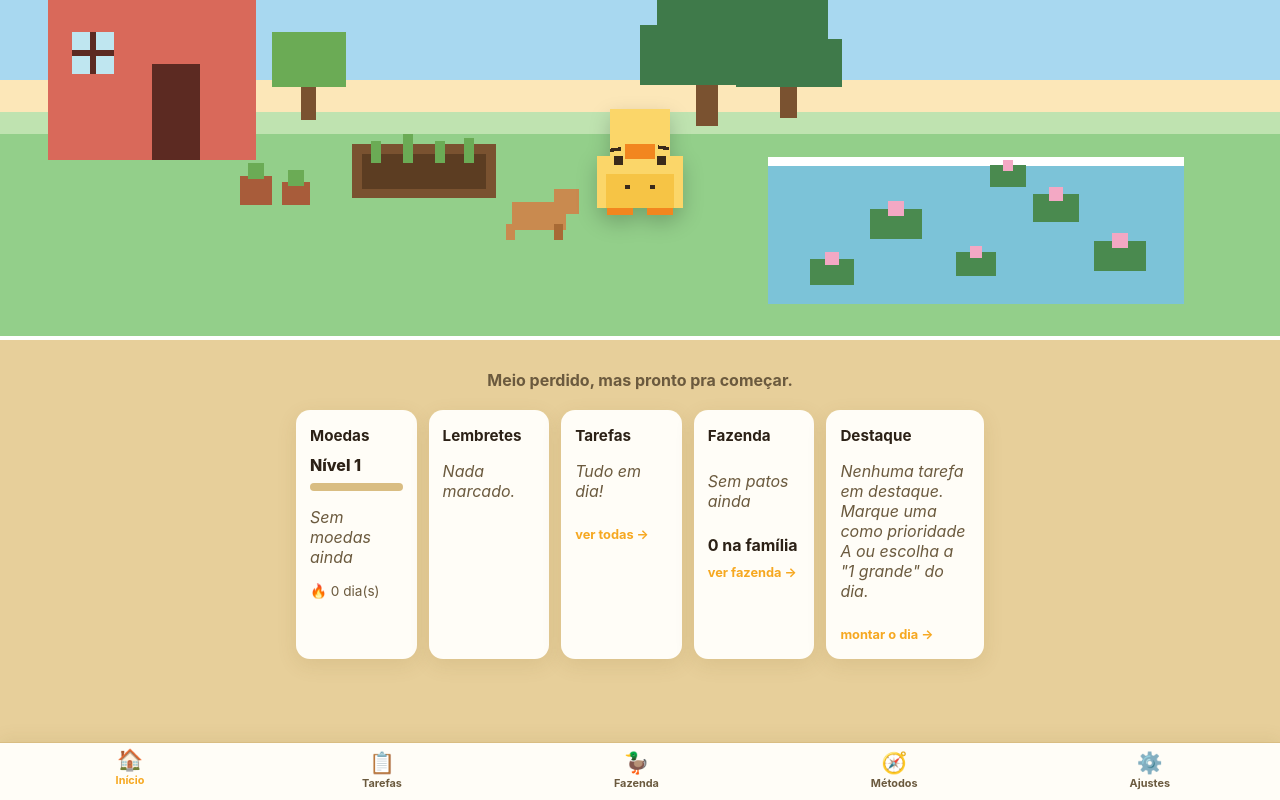
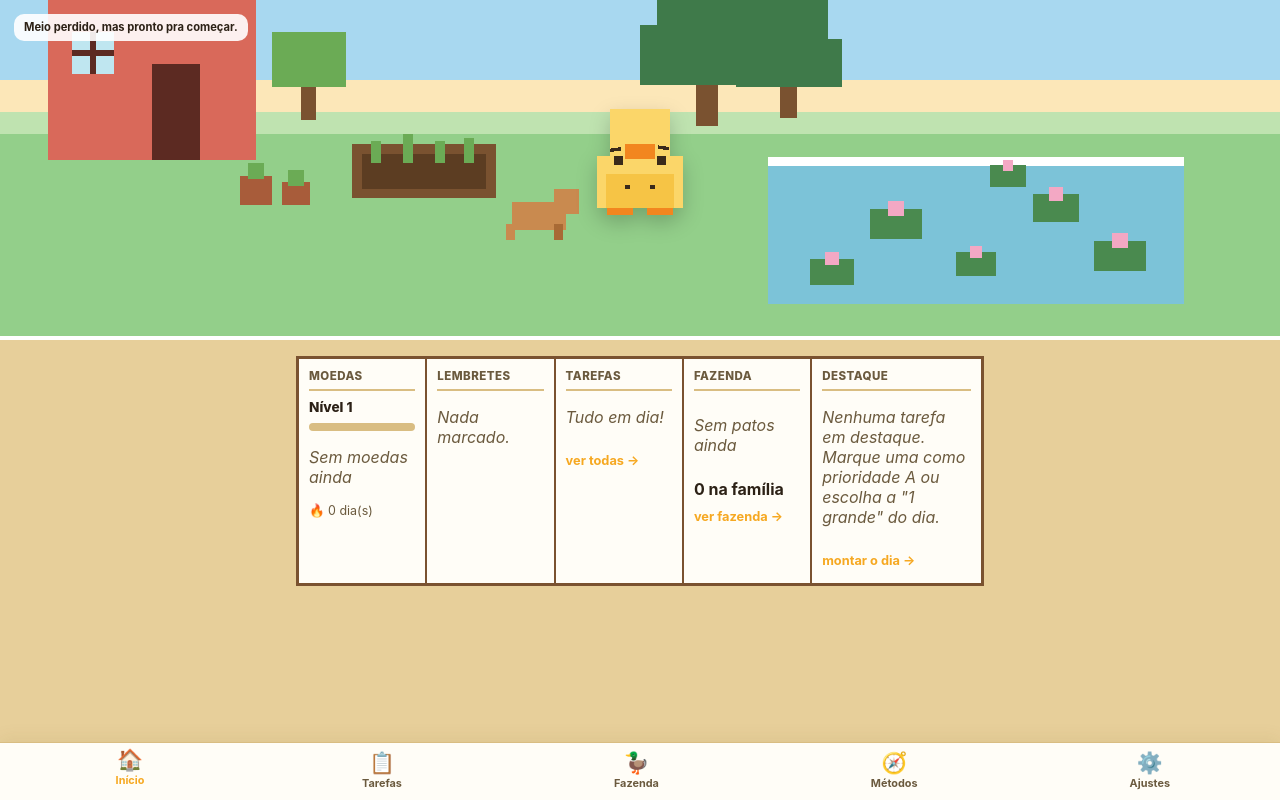
Before and after one commit to ro2342/psyduck, a website: page www/index.html in a window 1280 px wide. Drawn offline with Linux system fonts and the light colour scheme.

Commit message:
v0.1.4: cena persistente em toda tela + dashboard flat + mobile empilhado
Três feedbacks seguidos do usuário logo após a v0.1.3:

1. Dashboard ainda tinha sombra + borda arredondada + gap entre
   colunas (cara de card de IA). Virou frame de madeira único com
   divisórias finas, sem sombra, sem raio de canto.
2. O pato só aparecia no Início/Fazenda, sumia em Tarefas/Kanban/etc.
   render() agora sempre desenha a cena (renderTopScene), em toda
   rota — só a Fazenda troca pela versão grande com os patos
   espalhados no lago, sem duplicar.
3. O layout de 5 colunas com scroll horizontal virava um carrossel
   ruim no celular (referência era captura de desktop). Mobile agora
   empilha na vertical por padrão; só telas >=720px ficam lado a lado.

```diff
--- a/package.json
+++ b/package.json
@@ -1,6 +1,6 @@
 {
   "name": "psyduck",
-  "version": "0.1.3",
+  "version": "0.1.4",
   "description": "Gerenciador de tarefas para TDAH, autismo e afantasia — PWA sem build.",
   "private": true,
   "scripts": {
--- a/www/css/style.css
+++ b/www/css/style.css
@@ -237,11 +237,18 @@ textarea { min-height: 60px; resize: vertical; }
 }
 .mascot-wrap { max-width: 220px; width: 42%; animation: bob 3.5s ease-in-out infinite; filter: drop-shadow(0 8px 10px rgba(0,0,0,0.2)); }
 .mascot-svg { width: 100%; height: auto; }
-.mascot-caption {
-  text-align: center;
-  color: var(--text-soft);
+.scene-mood-badge {
+  position: absolute;
+  top: 14px;
+  left: 14px;
+  max-width: 55%;
+  background: rgba(255,255,255,0.9);
+  color: #2c2116;
   font-weight: 700;
-  margin: 14px 0 16px;
+  font-size: 0.7rem;
+  line-height: 1.3;
+  padding: 6px 10px;
+  border-radius: 10px;
 }
 .scene-duck-count {
   position: absolute;
@@ -254,7 +261,6 @@ textarea { min-height: 60px; resize: vertical; }
   padding: 6px 12px;
   border-radius: 14px;
   text-decoration: none;
-  box-shadow: var(--shadow);
 }
 
 .farm-bg, .duck-icon, .mascot-svg { shape-rendering: crispEdges; }
@@ -343,27 +349,41 @@ textarea { min-height: 60px; resize: vertical; }
    Moedas/Lembretes/Tarefas/Fazenda/Destaque, rolável na horizontal em
    telas estreitas (celular) e lado a lado em telas largas. */
 
+/* Um painel de madeira só (sem margem, sem sombra, sem borda
+   arredondada) — as colunas são divisórias finas dentro do MESMO
+   frame, não cards separados flutuando.
+
+   Mobile de verdade, não "desktop espremido": no celular vira uma
+   pilha vertical (cada seção ocupa a largura toda, rolagem normal de
+   página — nada de carrossel horizontal escondendo colunas). Só em
+   tela larga (≥720px, onde cabe de verdade) vira lado a lado, igual à
+   referência (que era captura de desktop). */
 .dash-board {
   display: flex;
-  gap: 12px;
-  overflow-x: auto;
-  scroll-snap-type: x mandatory;
-  padding: 4px 2px 12px;
-  margin: 0 -2px;
+  flex-direction: column;
+  background: var(--scene-trunk);
+  padding: 3px;
 }
 .dash-col {
-  flex: 0 0 80%;
-  scroll-snap-align: start;
   background: var(--bg-elevated);
-  border-radius: 14px;
-  padding: 16px 14px;
-  box-shadow: var(--shadow);
+  border-bottom: 2px solid var(--scene-trunk);
+  padding: 10px 10px 14px;
 }
-.dash-col h3 { margin: 0 0 10px; font-size: 0.95rem; }
-.dash-level { font-weight: 800; margin: 0 0 6px; }
-.dash-streak { color: var(--text-soft); font-size: 0.85rem; margin-top: 10px; }
-.coin-stack { margin-top: 10px; }
-.coin-row { font-size: 1.1rem; letter-spacing: 2px; line-height: 1.6; }
+.dash-col:last-child { border-bottom: none; }
+.dash-col h3 {
+  margin: 0 0 8px;
+  font-size: 0.72rem;
+  font-weight: 800;
+  text-transform: uppercase;
+  letter-spacing: 0.04em;
+  color: var(--text-soft);
+  border-bottom: 2px solid var(--border);
+  padding-bottom: 6px;
+}
+.dash-level { font-weight: 800; margin: 0 0 6px; font-size: 0.85rem; }
+.dash-streak { color: var(--text-soft); font-size: 0.78rem; margin-top: 8px; }
+.coin-stack { margin-top: 8px; }
+.coin-row { font-size: 1rem; letter-spacing: 1px; line-height: 1.5; }
 
 .mini-task-card {
   display: flex;
@@ -411,7 +431,6 @@ textarea { min-height: 60px; resize: vertical; }
 .dash-farm-preview { display: flex; gap: 4px; align-items: flex-end; min-height: 30px; }
 .dash-farm-count { font-weight: 700; margin: 8px 0 0; }
 
-.dash-featured { flex-basis: 88%; }
 .featured-check-row { display: flex; align-items: center; gap: 10px; cursor: pointer; }
 .featured-check-row input { width: 20px; height: 20px; }
 .featured-title { font-weight: 700; font-size: 1.05rem; }
@@ -440,9 +459,14 @@ textarea { min-height: 60px; resize: vertical; }
 }
 
 @media (min-width: 720px) {
-  .dash-board { overflow-x: visible; }
-  .dash-col { flex: 1 1 0; }
-  .dash-featured { flex-basis: auto; flex: 1.4 1 0; }
+  .dash-board { flex-direction: row; }
+  .dash-col {
+    flex: 1 1 0;
+    border-bottom: none;
+    border-right: 2px solid var(--scene-trunk);
+  }
+  .dash-col:last-child { border-right: none; }
+  .dash-featured { flex: 1.4 1 0; }
 }
 
 .xp-bar {
--- a/www/js/app.js
+++ b/www/js/app.js
@@ -20,15 +20,62 @@ function parseHash() {
 async function render() {
   const { path, query } = parseHash();
   const handler = routes[path] || routes["/home"];
-  const result = await handler(query);
-  // Uma tela pode devolver só um HTML (a maioria) ou { scene, body } quando
-  // tem cena ilustrada de ponta a ponta (Início/Fazenda) — a cena vira
-  // irmã de .content, fora do container de largura máxima, pra ocupar a
-  // tela inteira em vez de ficar presa numa caixinha no meio.
-  const scene = typeof result === "object" && result.scene ? result.scene : "";
-  const body = typeof result === "object" ? result.body : result;
+  const body = await handler(query);
+  // A cena (pato + fazenda) é fixa em TODA tela, não só Início/Fazenda —
+  // é o "seu bichinho sempre visível", só o painel debaixo muda. Fica
+  // fora de .content (largura máxima) pra ocupar a tela inteira.
+  const scene = await renderTopScene(path);
   root.innerHTML = shell(path, body, scene);
   window.scrollTo(0, 0);
+}
+
+// Cena persistente: a versão compacta (mascote + contador de patos) em
+// quase toda tela; na Fazenda mesmo, vira a versão grande com os patos
+// espalhados no lago (clicáveis) — nunca as duas ao mesmo tempo.
+async function renderTopScene(path) {
+  const db = window.PsyduckDB;
+  const ducks = await db.listDucks();
+
+  if (path === "/farm") {
+    return `
+      <section class="farm-scene-wrap">
+        ${window.PsyduckMascot.renderFarmBackgroundSvg()}
+        <div class="farm-ducks">${renderFarmDuckButtons(ducks)}</div>
+      </section>
+    `;
+  }
+
+  const tasks = await db.listTasks();
+  const overdue = tasks.filter((t) => !t.done && t.dueAt && new Date(t.dueAt) < new Date());
+  const state = await db.getGamificationState();
+  const mood = window.PsyduckMascot.moodFor({ overdueCount: overdue.length, streak: state.streak, justLeveledUp: false });
+
+  return `
+    <section class="scene-hero">
+      ${window.PsyduckMascot.renderFarmBackgroundSvg()}
+      <div class="scene-foreground">
+        <div class="mascot-wrap">${window.PsyduckMascot.renderMascotSvg(mood)}</div>
+        <span class="scene-mood-badge">${window.PsyduckMascot.MOOD_LABELS[mood]}</span>
+        ${ducks.length ? `<a href="#/farm" class="scene-duck-count">🦆 +${ducks.length}</a>` : ""}
+      </div>
+    </section>
+  `;
+}
+
+function hashPos(id) {
+  let h = 0;
+  for (let i = 0; i < id.length; i++) h = (h * 31 + id.charCodeAt(i)) >>> 0;
+  return { left: 8 + (h % 84), top: 48 + ((h >> 8) % 42), delay: (h % 30) / 10 };
+}
+
+function renderFarmDuckButtons(ducks) {
+  if (!ducks.length) return `<p class="farm-empty">Ainda sem patinhos — conclua tarefas pra começar a família.</p>`;
+  return ducks
+    .map((d) => {
+      const pos = hashPos(d.id);
+      return `<button class="farm-duck" data-action="show-duck" data-id="${d.id}" style="left:${pos.left}%; top:${pos.top}%; animation-delay:${pos.delay}s;">${window.PsyduckMascot.renderDuckIcon(d.variantId, { size: 64 })}</button>`;
+    })
+    .join("");
 }
 
 const BOTTOM_NAV_ICONS = { "/home": "🏠", "/tasks": "📋", "/farm": "🦆", "/methods": "🧭", "/settings": "⚙️" };
@@ -266,26 +313,12 @@ route("/home", async () => {
   const db = window.PsyduckDB;
   const tasks = await db.listTasks();
   const pending = tasks.filter((t) => !t.done);
-  const overdue = pending.filter((t) => t.dueAt && new Date(t.dueAt) < new Date());
   const state = await db.getGamificationState();
   const ducks = await db.listDucks();
-  const mood = window.PsyduckMascot.moodFor({ overdueCount: overdue.length, streak: state.streak, justLeveledUp: false });
   const today = todayKey();
-
-  const scene = `
-    <section class="scene-hero">
-      ${window.PsyduckMascot.renderFarmBackgroundSvg()}
-      <div class="scene-foreground">
-        <div class="mascot-wrap">${window.PsyduckMascot.renderMascotSvg(mood)}</div>
-        ${ducks.length ? `<a href="#/farm" class="scene-duck-count">🦆 +${ducks.length} na fazenda</a>` : ""}
-      </div>
-    </section>
-  `;
-
   const featured = await pickFeaturedTask(tasks, today);
 
-  const body = `
-    <p class="mascot-caption">${window.PsyduckMascot.MOOD_LABELS[mood]}</p>
+  return `
     <div class="dash-board">
       ${renderCoinsColumn(state)}
       ${renderRemindersColumn(pending)}
@@ -294,8 +327,6 @@ route("/home", async () => {
       ${renderDestaqueColumn(featured)}
     </div>
   `;
-
-  return { scene, body };
 });
 
 // A tarefa "Destaque" fica fixada pro dia inteiro assim que escolhida
@@ -484,36 +515,9 @@ route("/farm", async () => {
   const db = window.PsyduckDB;
   const ducks = await db.listDucks();
 
-  // Posição pseudo-aleatória (mas estável) de cada pato em volta do lago,
-  // baseada num hash simples do id — mesmo pato sempre aparece no mesmo
-  // lugar entre uma renderização e outra, sem precisar guardar x/y.
-  function hashPos(id) {
-    let h = 0;
-    for (let i = 0; i < id.length; i++) h = (h * 31 + id.charCodeAt(i)) >>> 0;
-    return { left: 8 + (h % 84), top: 48 + ((h >> 8) % 42), delay: (h % 30) / 10 };
-  }
-
-  const scene = `
-    <section class="farm-scene-wrap">
-      ${window.PsyduckMascot.renderFarmBackgroundSvg()}
-      <div class="farm-ducks">
-        ${
-          ducks.length
-            ? ducks
-                .map((d) => {
-                  const pos = hashPos(d.id);
-                  return `<button class="farm-duck" data-action="show-duck" data-id="${d.id}" style="left:${pos.left}%; top:${pos.top}%; animation-delay:${pos.delay}s;">${window.PsyduckMascot.renderDuckIcon(d.variantId, { size: 64 })}</button>`;
-                })
-                .join("")
-            : `<p class="farm-empty">Ainda sem patinhos — conclua tarefas pra começar a família.</p>`
-        }
-      </div>
-    </section>
-  `;
-
-  const body = `
+  return `
     <h1>Fazenda dos Psyducks</h1>
-    <p class="hint">Cada tarefa concluída tem uma chance de chocar um novo Psyduck. Subir de nível garante um.</p>
+    <p class="hint">Cada tarefa concluída tem uma chance de chocar um novo Psyduck. Subir de nível garante um. Toque num pato lá em cima pra ver quem é.</p>
     <section class="panel">
       <h2>Família (${ducks.length})</h2>
       ${ducks
@@ -532,8 +536,6 @@ route("/farm", async () => {
         .join("") || `<p class="empty">Vazio por enquanto.</p>`}
     </section>
   `;
-
-  return { scene, body };
 });
 
 route("/tasks", async (query) => {
--- a/www/js/data.js
+++ b/www/js/data.js
@@ -1,7 +1,7 @@
 // data.js — fonte única de texto de interface e configuração dos métodos.
 // Nada de lógica aqui, só dados (mesmo papel do data.js do theartistsway).
 
-const APP_VERSION = "0.1.3";
+const APP_VERSION = "0.1.4";
 
 const UI_STRINGS = {
   appName: "Psyduck",
--- a/www/service-worker.js
+++ b/www/service-worker.js
@@ -4,7 +4,7 @@
 // mesma regra crítica aprendida no theartistsway: cachear resposta de
 // sync faz o app achar que sincronizou pra sempre com o primeiro pull.
 
-const CACHE_NAME = "psyduck-v4";
+const CACHE_NAME = "psyduck-v5";
 const ASSETS = [
   "./",
   "./index.html",
```
Also changed, not shown: CLAUDE.md (+26 -1 lines).
